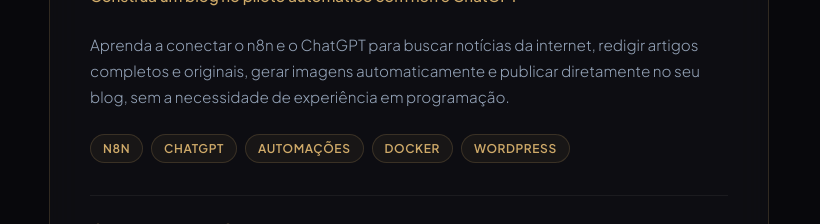
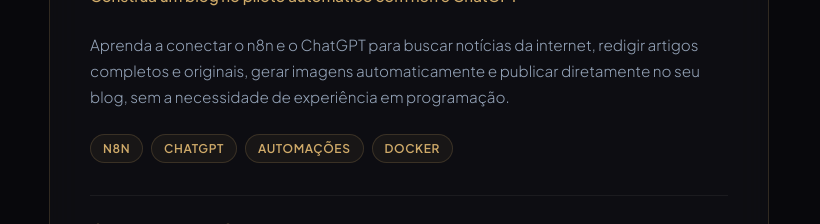
Before and after one commit to Immaculata-Digital/lp-thiago-lamberti, a Next.js app: page / in a window 1280 px wide. Shown: the part 3760-3984 px from the top of the page, without its empty margins (231-1051 px from the left). Built offline with nearby package versions, Linux system fonts and the light colour scheme; a web font is replaced by a local one.

Commit message:
feat: remove wordpress tag from cursos page

```diff
--- a/src/components/Cursos.tsx
+++ b/src/components/Cursos.tsx
@@ -57,13 +57,12 @@
                                 <BookOpen className="text-accent" size={28} />
                             </div>
                         </div>
-
                         <p style={{ color: '#94a3b8', fontSize: '0.95rem', lineHeight: '1.7', margin: 0 }}>
                             Aprenda a conectar o n8n e o ChatGPT para buscar notícias da internet, redigir artigos completos e originais, gerar imagens automaticamente e publicar diretamente no seu blog, sem a necessidade de experiência em programação.
                         </p>
 
                         <div style={{ display: 'flex', flexWrap: 'wrap', gap: '8px' }}>
-                            {['n8n', 'ChatGPT', 'Automações', 'Docker', 'WordPress'].map(tech => (
+                            {['n8n', 'ChatGPT', 'Automações', 'Docker'].map(tech => (
                                 <span key={tech} style={{
                                     padding: '4px 12px',
                                     borderRadius: '100px',
```
